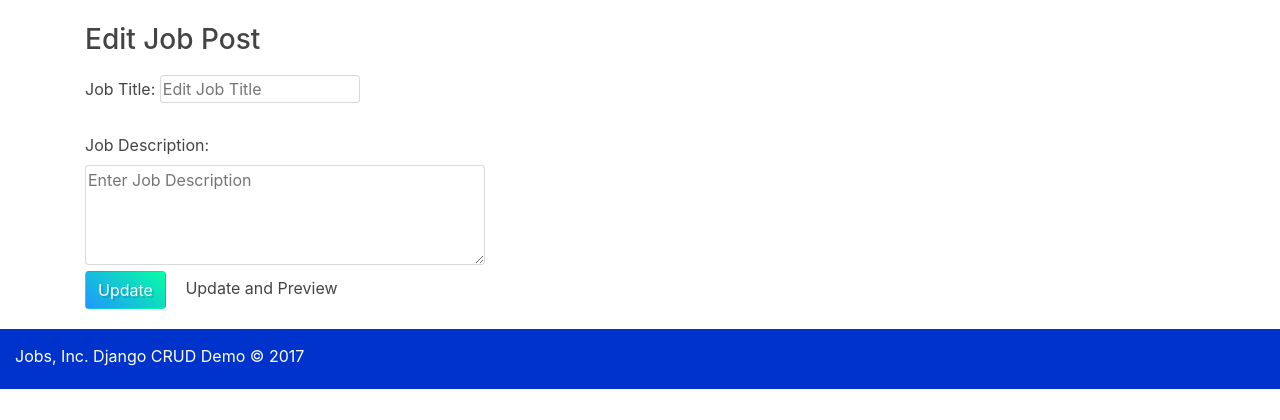
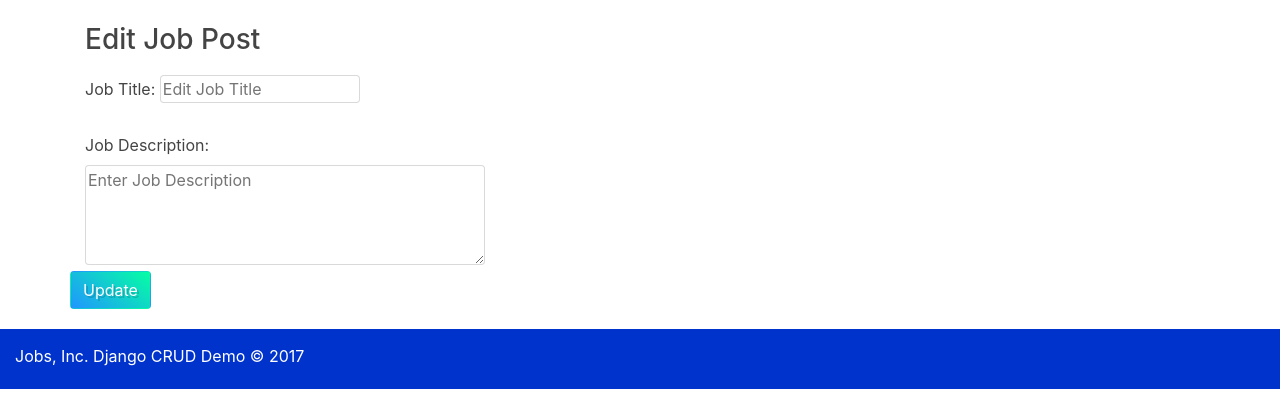
Before and after one commit to AleeWeb/django_hrjobapp, a Django app: template apps/jobs/templates/jobs/edit.html in a window 1280 px wide. Shown: the part 380-800 px from the top of the page. Run offline with Django 3.2, Linux system fonts and the light colour scheme; the template is opened without the code that fills it: values that come from a table or form of the project are taken from there, others are empty; data comes from the database, SQL or seed files in the repository; parts of the project's set-up code (start-up, migrations or seed data) failed here and were passed over; some libraries are stand-ins or nearby versions.

Commit message:
Recent code

```diff
--- a/apps/jobs/templates/jobs/edit.html
+++ b/apps/jobs/templates/jobs/edit.html
@@ -63,11 +63,8 @@
 
 		<div class="row">
 
-			<span>
+			<input type="submit" class="btn aqua-gradient" value="Update"></input>
 
-		<a href='{% url "job:show" addJobs.id %}' value="update" role="button" class="btn aqua-gradient" id="update-btn">Update</a>
-Update and Preview
-</span>
 
 	</div>
 </div>
```
